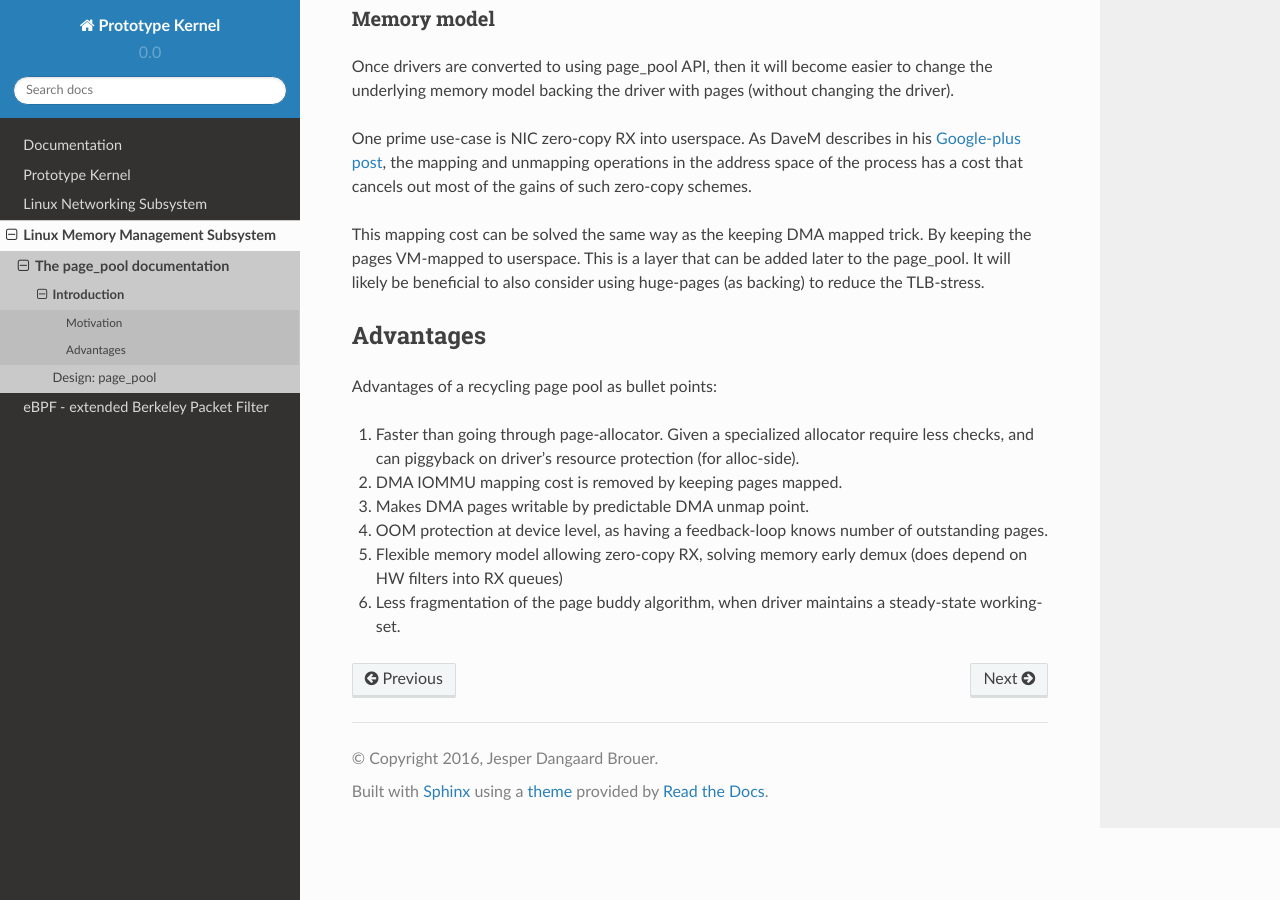
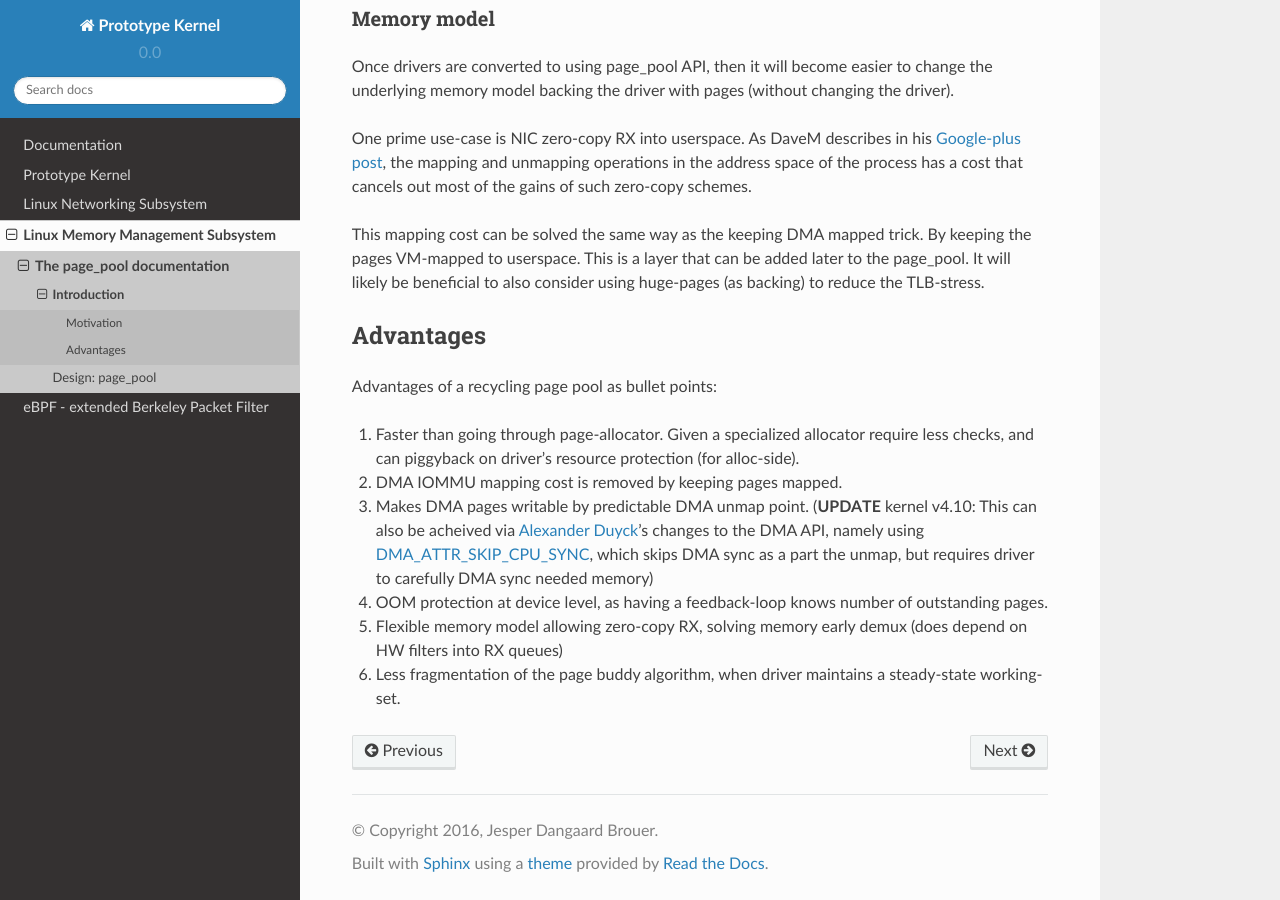
Before and after one commit to netoptimizer/prototype-kernel, a Sphinx documentation site: the page built from kernel/Documentation/vm/page_pool/introduction.rst, in a window 1280 px wide and 900 px high, scrolled down 547 px. Built offline with Sphinx 7.4.7 and the Read the Docs theme 2.0.0, drawn with Linux system fonts in a browser that asks for light colours.

Commit message:
doc: page_pool, update that DMA_ATTR_SKIP_CPU_SYNC can also provide writable pages
This relates to kernel commits:

Commit bd4171a5d4c2 ("igb: update code to better handle incrementing page count")
Commit 5be5955425c2 ("igb: update driver to make use of DMA_ATTR_SKIP_CPU_SYNC")
Commit 44fdffd70504 ("mm: add support for releasing multiple instances of a page")
Commit 0495c3d36794 ("dma: add calls for dma_map_page_attrs and dma_unmap_page_attrs")
Commit 4bfa135abec9 ("arch/xtensa: add option to skip DMA sync as a part of mapping")
Commit 33c77e53d838 ("arch/tile: add option to skip DMA sync as a part of map and unmap")
Commit 68bbc28f616c ("arch/sparc: add option to skip DMA sync as a part of map and unmap")
Commit a08120017d7d ("arch/sh: add option to skip DMA sync as a part of mapping")
Commit 6f774809612d ("arch/powerpc: add option to skip DMA sync as a part of mapping")
Commit f50a2bd298b4 ("arch/parisc: add option to skip DMA sync as a part of map and unmap")
Commit 043b42bcbbc6 ("arch/openrisc: add option to skip DMA sync as a part of mapping")
Commit abdf4799dac6 ("arch/nios2: add option to skip DMA sync as a part of map and unmap")
Commit 9f318d470e37 ("arch/mips: add option to skip DMA sync as a part of map and unmap")
Commit 98ac2fc274e0 ("arch/microblaze: add option to skip DMA sync as a part of map and unmap")
Commit 38bdbdc7e391 ("arch/metag: add option to skip DMA sync as a part of map and unmap")
Commit 5140d2344f10 ("arch/m68k: add option to skip DMA sync as a part of mapping")
Commit b8a346dd472a ("arch/hexagon: Add option to skip DMA sync as a part of mapping")
Commit 34f8be79a772 ("arch/frv: add option to skip sync on DMA map")
Commit 64c596b59c72 ("arch/c6x: add option to skip sync on DMA map and unmap")
Commit 8c16a2e209d5 ("arch/blackfin: add option to skip sync on DMA map")
Commit e8b4762c2258 ("arch/avr32: add option to skip sync on DMA map")
Commit fc1b138de791 ("arch/arm: add option to skip sync on DMA map and unmap")
Commit 8a3385d2d47c ("arch/arc: add option to skip sync on DMA mapping")

Signed-off-by: Jesper Dangaard Brouer <brouer@redhat.com>

```diff
--- a/kernel/Documentation/vm/page_pool/introduction.rst
+++ b/kernel/Documentation/vm/page_pool/introduction.rst
@@ -54,6 +54,10 @@ Advantages of a recycling page pool as bullet points:
 2) DMA IOMMU mapping cost is removed by keeping pages mapped.
 
 3) Makes DMA pages writable by predictable DMA unmap point.
+   (**UPDATE** kernel v4.10: This can also be acheived via
+   `Alexander Duyck`_'s changes to the DMA API, namely using
+   DMA_ATTR_SKIP_CPU_SYNC_, which skips DMA sync as a part the unmap,
+   but requires driver to carefully DMA sync needed memory)
 
 4) OOM protection at device level, as having a feedback-loop knows
    number of outstanding pages.
@@ -63,3 +67,9 @@ Advantages of a recycling page pool as bullet points:
 
 6) Less fragmentation of the page buddy algorithm, when driver
    maintains a steady-state working-set.
+
+
+.. _`Alexander Duyck`: https://twitter.com/alexanderduyck
+
+.. _DMA_ATTR_SKIP_CPU_SYNC:
+   https://github.com/torvalds/linux/blob/v4.10/Documentation/DMA-attributes.txt#L71
```
